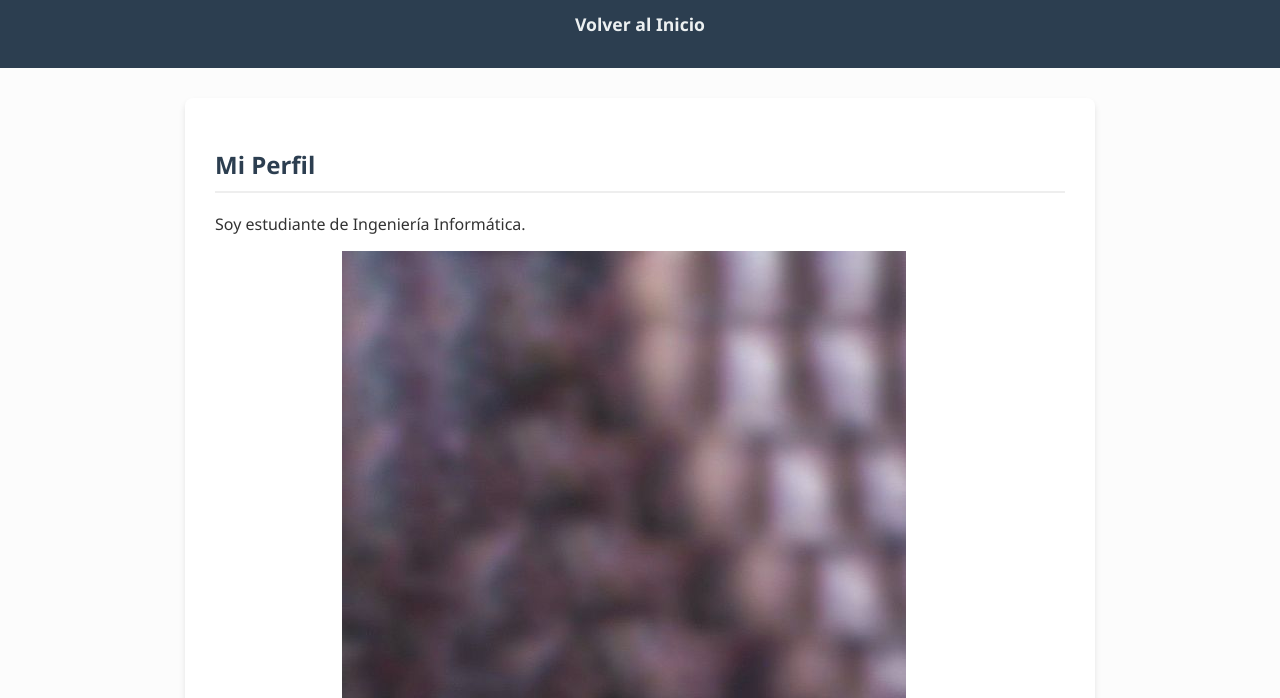
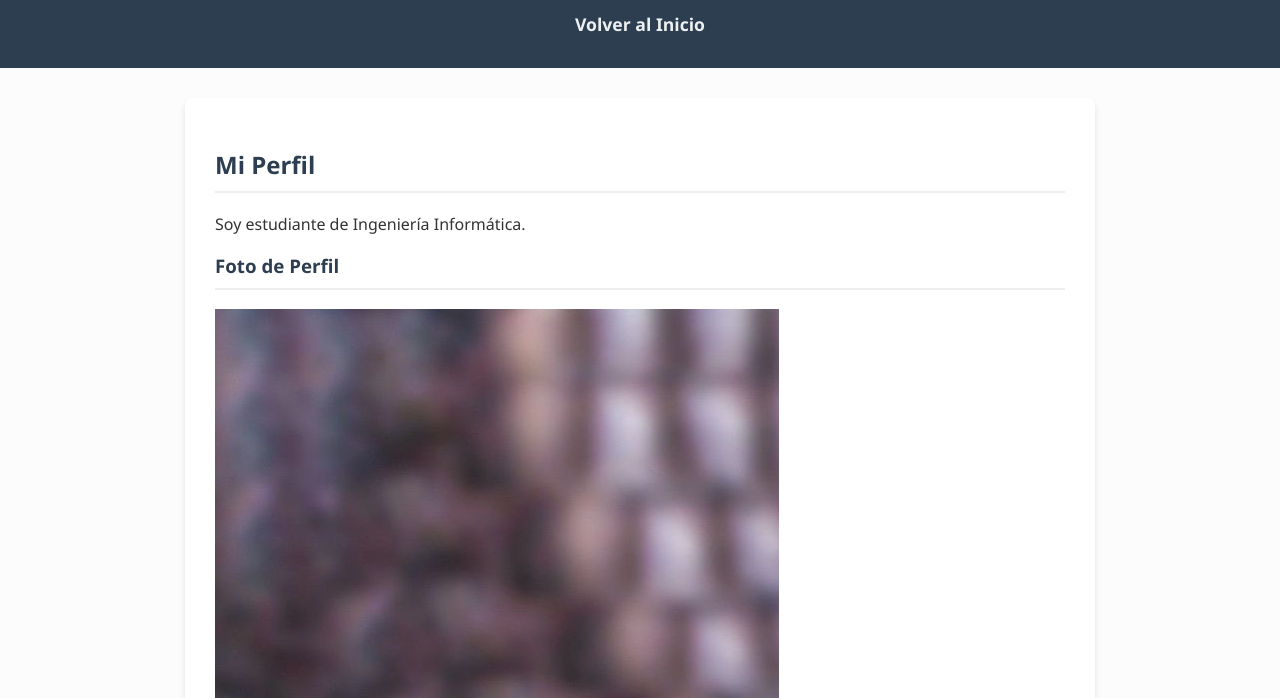
Before and after one commit to Herranzufv/Mi-primer-repositorio-Jaime-Herranz, a plain HTML site: page about.html in a window 1280 px wide. Shown: the part 102-800 px from the top of the page. Drawn offline with Linux system fonts and the light colour scheme.

Commit message:
Actualizar estilos y estructura css

```diff
--- a/about.html
+++ b/about.html
@@ -14,10 +14,17 @@
         <h2>Mi Perfil</h2>
         <p>Soy estudiante de Ingeniería Informática.</p>
 
-        <div class="Mis fotos">
-            <img src="img/Imagen1.jpg" alt="Foto de grupo">
-            <img src="img/Imagen2.jpg" alt="Foto de perfil">
+    <section class="seccion-fotos">
+        <div class="foto-bloque">
+            <h3>Foto de Perfil</h3>
+            <img src="img/Imagen2.jpg" alt="Mi foto de perfil">
         </div>
+
+        <div class="foto-bloque">
+            <h3>Foto de Grupo</h3>
+            <img src="img/Imagen1.jpg" alt="Foto de grupo con compañeros">
+        </div>
+    </section>
 
         <h3>Currículum Vitae</h3>
         <ul>
```
Also changed, not shown: style.css (deleted), 1 other file.
